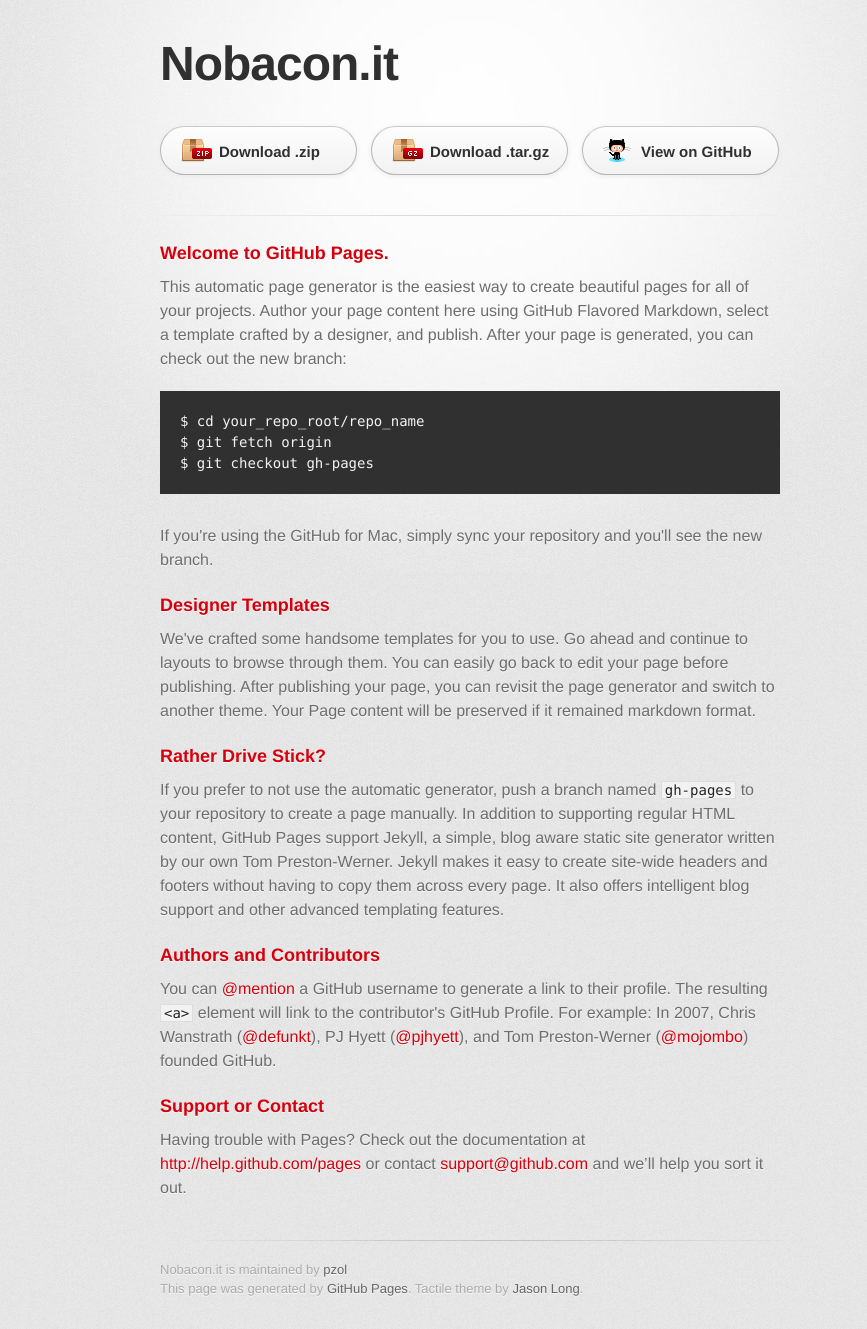
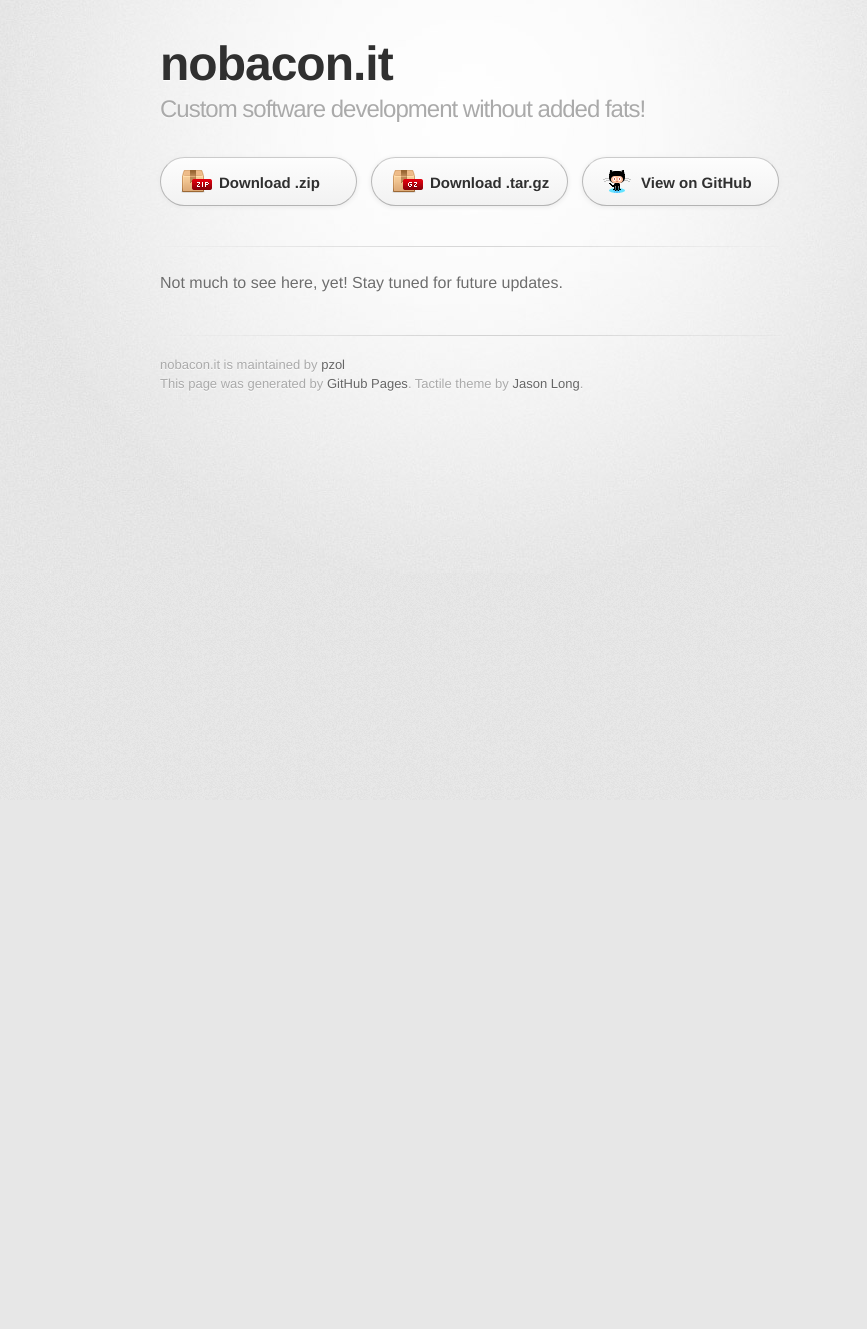
Before and after one commit to pzol/nobacon.it, a plain HTML site: page index.html in a window 1280 px wide. Shown: the whole page, without its empty margins (170-1037 px from the left). After the commit the page ends 800 px from the top, so only its background shows below. Drawn offline with Linux system fonts and the light colour scheme; a web font is replaced by a local one.

```diff
--- a/index.html
+++ b/index.html
@@ -10,7 +10,7 @@
     <!--[if lt IE 9]>
     <script src="//html5shiv.googlecode.com/svn/trunk/html5.js"></script>
     <![endif]-->
-    <title>Nobacon.it by pzol</title>
+    <title>nobacon.it by pzol</title>
   </head>
 
   <body>
@@ -18,8 +18,8 @@
       <div class="inner">
 
         <header>
-          <h1>Nobacon.it</h1>
-          <h2></h2>
+          <h1>nobacon.it</h1>
+          <h2>Custom software development without added fats!</h2>
         </header>
 
         <section id="downloads" class="clearfix">
@@ -31,41 +31,11 @@
         <hr>
 
         <section id="main_content">
-          <h3>
-<a name="welcome-to-github-pages" class="anchor" href="#welcome-to-github-pages"><span class="octicon octicon-link"></span></a>Welcome to GitHub Pages.</h3>
-
-<p>This automatic page generator is the easiest way to create beautiful pages for all of your projects. Author your page content here using GitHub Flavored Markdown, select a template crafted by a designer, and publish. After your page is generated, you can check out the new branch:</p>
-
-<pre><code>$ cd your_repo_root/repo_name
-$ git fetch origin
-$ git checkout gh-pages
-</code></pre>
-
-<p>If you're using the GitHub for Mac, simply sync your repository and you'll see the new branch.</p>
-
-<h3>
-<a name="designer-templates" class="anchor" href="#designer-templates"><span class="octicon octicon-link"></span></a>Designer Templates</h3>
-
-<p>We've crafted some handsome templates for you to use. Go ahead and continue to layouts to browse through them. You can easily go back to edit your page before publishing. After publishing your page, you can revisit the page generator and switch to another theme. Your Page content will be preserved if it remained markdown format.</p>
-
-<h3>
-<a name="rather-drive-stick" class="anchor" href="#rather-drive-stick"><span class="octicon octicon-link"></span></a>Rather Drive Stick?</h3>
-
-<p>If you prefer to not use the automatic generator, push a branch named <code>gh-pages</code> to your repository to create a page manually. In addition to supporting regular HTML content, GitHub Pages support Jekyll, a simple, blog aware static site generator written by our own Tom Preston-Werner. Jekyll makes it easy to create site-wide headers and footers without having to copy them across every page. It also offers intelligent blog support and other advanced templating features.</p>
-
-<h3>
-<a name="authors-and-contributors" class="anchor" href="#authors-and-contributors"><span class="octicon octicon-link"></span></a>Authors and Contributors</h3>
-
-<p>You can <a href="https://github.com/blog/821" class="user-mention">@mention</a> a GitHub username to generate a link to their profile. The resulting <code>&lt;a&gt;</code> element will link to the contributor's GitHub Profile. For example: In 2007, Chris Wanstrath (<a href="https://github.com/defunkt" class="user-mention">@defunkt</a>), PJ Hyett (<a href="https://github.com/pjhyett" class="user-mention">@pjhyett</a>), and Tom Preston-Werner (<a href="https://github.com/mojombo" class="user-mention">@mojombo</a>) founded GitHub.</p>
-
-<h3>
-<a name="support-or-contact" class="anchor" href="#support-or-contact"><span class="octicon octicon-link"></span></a>Support or Contact</h3>
-
-<p>Having trouble with Pages? Check out the documentation at <a href="http://help.github.com/pages">http://help.github.com/pages</a> or contact <a href="mailto:support@github.com">support@github.com</a> and we’ll help you sort it out.</p>
+          <p>Not much to see here, yet! Stay tuned for future updates.</p>
         </section>
 
         <footer>
-          Nobacon.it is maintained by <a href="https://github.com/pzol">pzol</a><br>
+          nobacon.it is maintained by <a href="https://github.com/pzol">pzol</a><br>
           This page was generated by <a href="http://pages.github.com">GitHub Pages</a>. Tactile theme by <a href="https://twitter.com/jasonlong">Jason Long</a>.
         </footer>
 
```
Also changed, not shown: params.json (+1 -1 lines).
